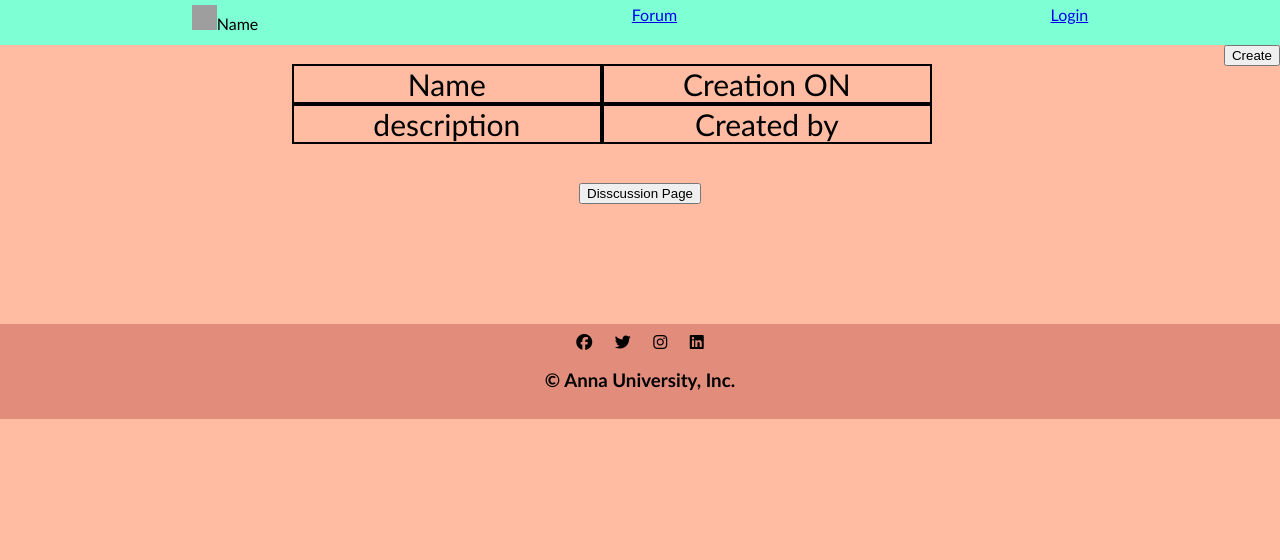
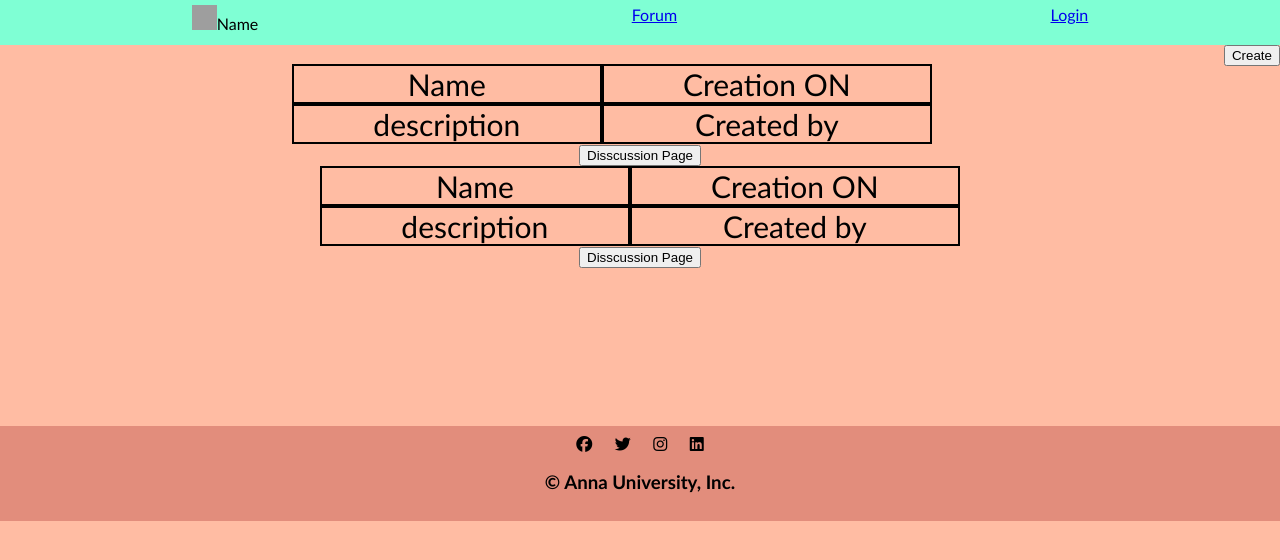
Before and after one commit to sandeepKBM/front-end-Collaborator, a React (Create React App) app in the folder front-end/: page /forum in a window 1280 px wide. Shown: the top 560 px of the page. Built offline with nearby package versions, Linux system fonts and the light colour scheme; grey boxes are pictures that could not be loaded.

Commit message:
changed forum

```diff
--- a/front-end/src/forum.js
+++ b/front-end/src/forum.js
@@ -3,7 +3,8 @@ import ForumContent from './forumcontent';
 import {useNavigate} from 'react-router-dom';
 function Forum() {
   const navigate=useNavigate();
-  const forum=[{name:"Name",creation_on:"Creation ON",description:"description",created_by:"Created by"}]
+  const forum=[{name:"Name",creation_on:"Creation ON",description:"description",created_by:"Created by"},
+  {name:"Name",creation_on:"Creation ON",description:"description",created_by:"Created by"}]
   // const arr1=[{id:123,time:"time1",quotes:"quotes1",interaction:"interaction1"},
   // {id:124,time:"time2",quotes:"quotes2",interaction:"interaction2"},
   // {id:125,time:"time3",quotes:"quotes3",interaction:"interaction3"}]
@@ -17,7 +18,31 @@ function Forum() {
       <center>
         <br>
         </br>
-      <div id="forum-heading">
+        {
+          forum.map((val)=>{
+              return<>
+              <center>
+              <div id="forum-heading">
+              <div id="border-add">
+                {val.name}
+              </div>
+              <div id="border-add">
+                {val.creation_on}
+              </div>
+              <div id="border-add">
+                {val.description}
+              </div>
+              <div id="border-add">
+                {val.created_by}
+              </div>
+            </div>
+            <button onClick={()=>{navigate('/dispage')}}>Disscussion Page</button>
+              </center>
+
+              </>
+          })
+        }
+      {/* <div id="forum-heading">
         <div id="border-add">
           {forum[0].name}
         </div>
@@ -30,7 +55,7 @@ function Forum() {
         <div id="border-add">
           {forum[0].created_by}
         </div>
-      </div>
+      </div> */}
       </center>
       <br></br>
       <br></br>
@@ -47,7 +72,6 @@ function Forum() {
           }
         })
       } */}
-      <button onClick={()=>{navigate('/dispage')}}>Disscussion Page</button>
     </div>
   );
 }
```
